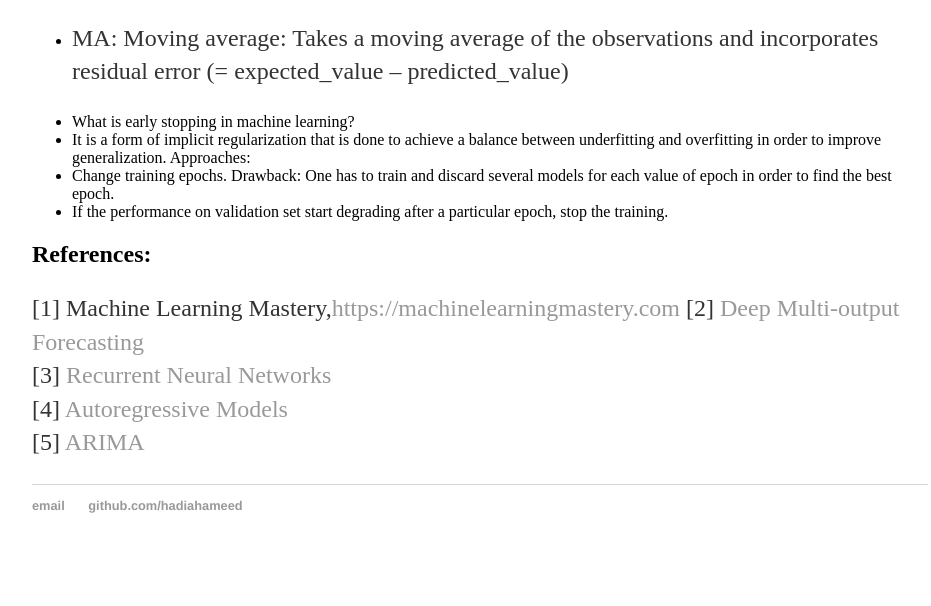
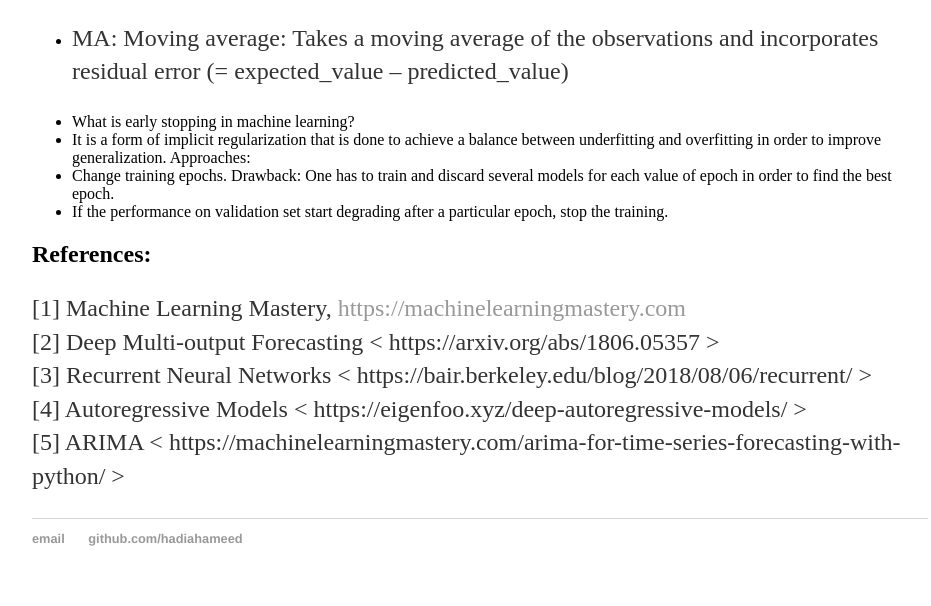
Before and after one commit to hadiahameed/hadiahameed.github.io, a Jekyll site: the page built from _posts/2019-09-01-episode1.md, in a window 1280 px wide. Shown: the part 1198-1804 px from the top of the page, without its empty margins (160-1091 px from the left). Built offline with Jekyll 4.4.1, drawn with Linux system fonts in a browser that asks for light colours; before the commit the page ends 1771 px from its top, so only the background shows below that.

Commit message:
Update 2019-09-01-episode1.md

```diff
--- a/_posts/2019-09-01-episode1.md
+++ b/_posts/2019-09-01-episode1.md
@@ -38,8 +38,8 @@ ARN architecture             |  RNN architecture
 
 
 ## References:
-[1] Machine Learning Mastery,<https://machinelearningmastery.com>
-[2] [Deep Multi-output Forecasting]({{ https://arxiv.org/abs/1806.05357 }})
-[3] [Recurrent Neural Networks]({{ https://bair.berkeley.edu/blog/2018/08/06/recurrent/ }})
-[4] [Autoregressive Models]({{ https://eigenfoo.xyz/deep-autoregressive-models/ }})
-[5] [ARIMA]({{ https://machinelearningmastery.com/arima-for-time-series-forecasting-with-python/ }})
+[1] Machine Learning Mastery, <https://machinelearningmastery.com>
+[2] Deep Multi-output Forecasting < https://arxiv.org/abs/1806.05357 >
+[3] Recurrent Neural Networks < https://bair.berkeley.edu/blog/2018/08/06/recurrent/ >
+[4] Autoregressive Models < https://eigenfoo.xyz/deep-autoregressive-models/ >
+[5] ARIMA < https://machinelearningmastery.com/arima-for-time-series-forecasting-with-python/ >
```
